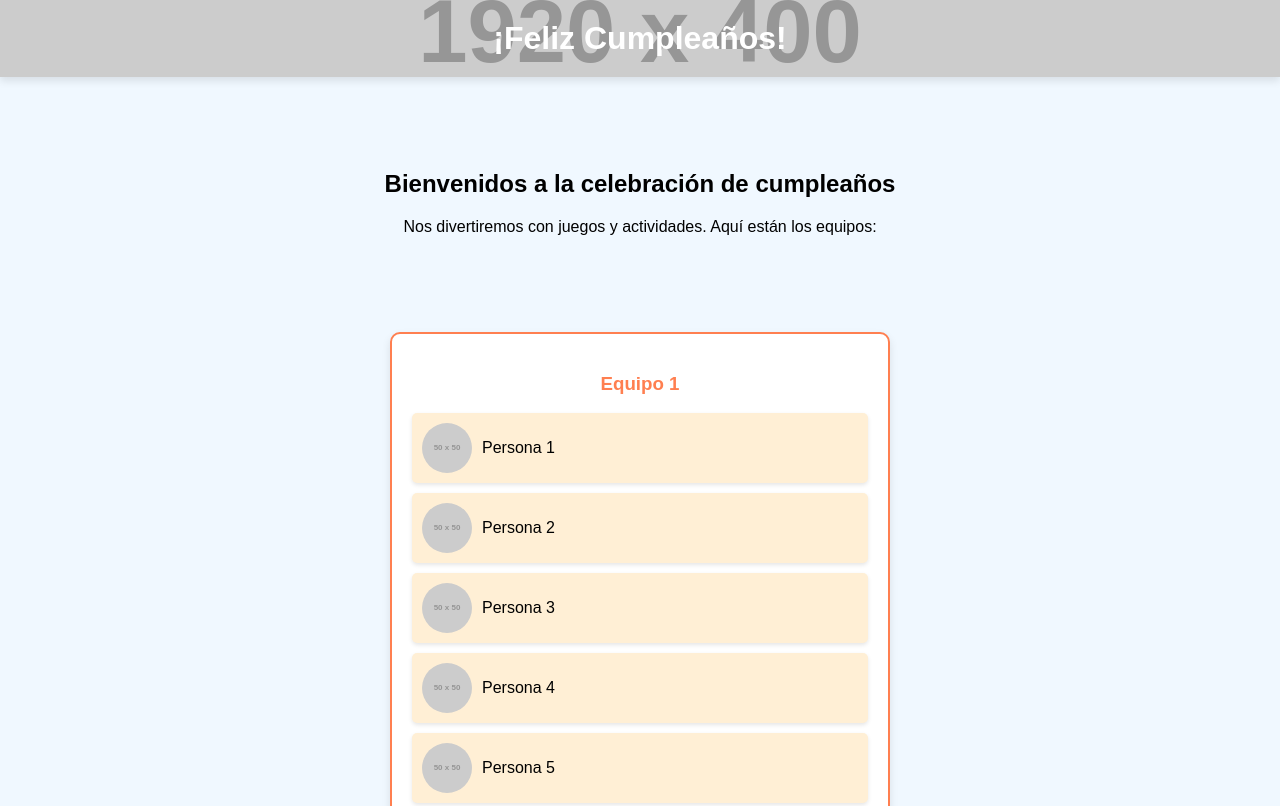
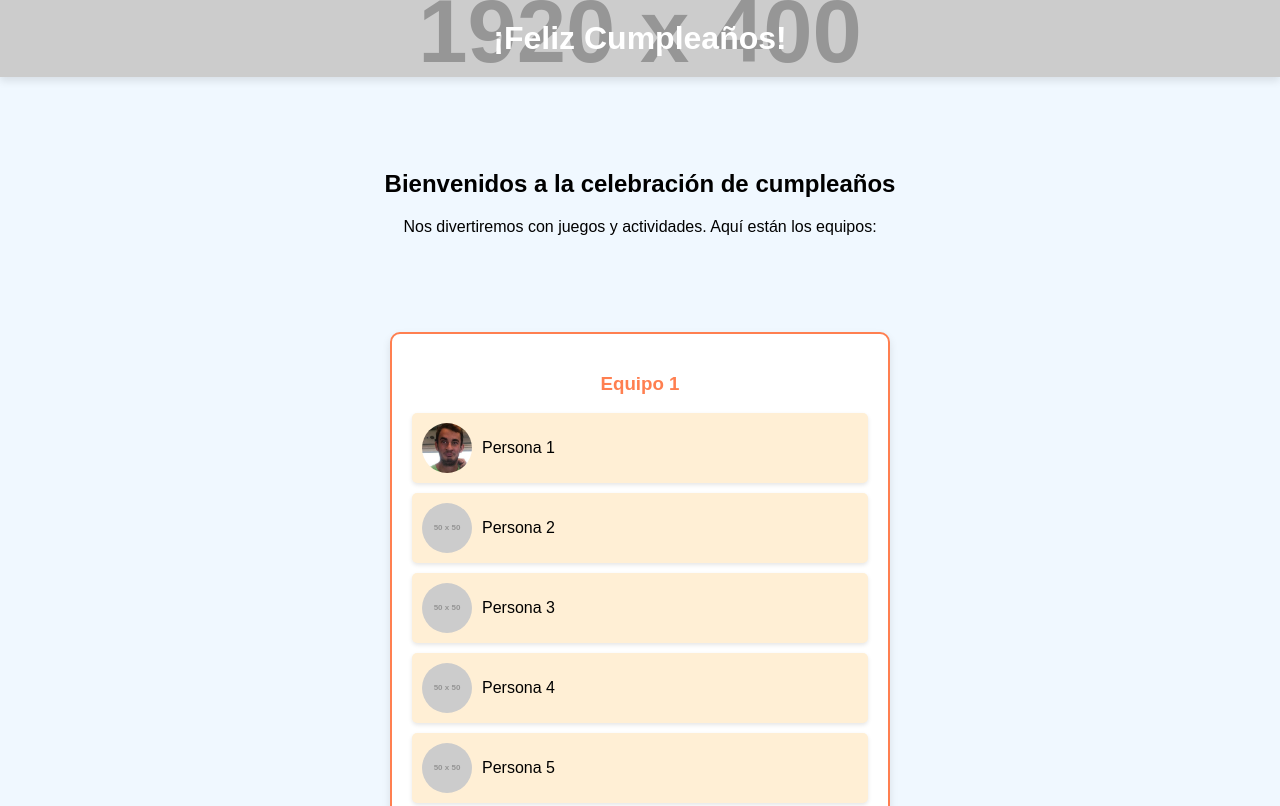
Before and after one commit to gema19072024/cumplegema.github.io, a plain HTML site: page index.html in a window 1280 px wide. Shown: the top 806 px of the page. Drawn offline with Linux system fonts and the light colour scheme; placeholder pictures from the web are drawn by us.

Commit message:
Update index.html

```diff
--- a/index.html
+++ b/index.html
@@ -124,7 +124,7 @@
                 <div class="team">
                     <h3>Equipo 1</h3>
                     <a href="persona1.html" class="member">
-                        <img src="https://via.placeholder.com/50" alt="Persona 1">
+                        <img src="marc.jpg" alt="Persona 1">
                         <p>Persona 1</p>
                     </a>
                     <a href="persona2.html" class="member">
```
